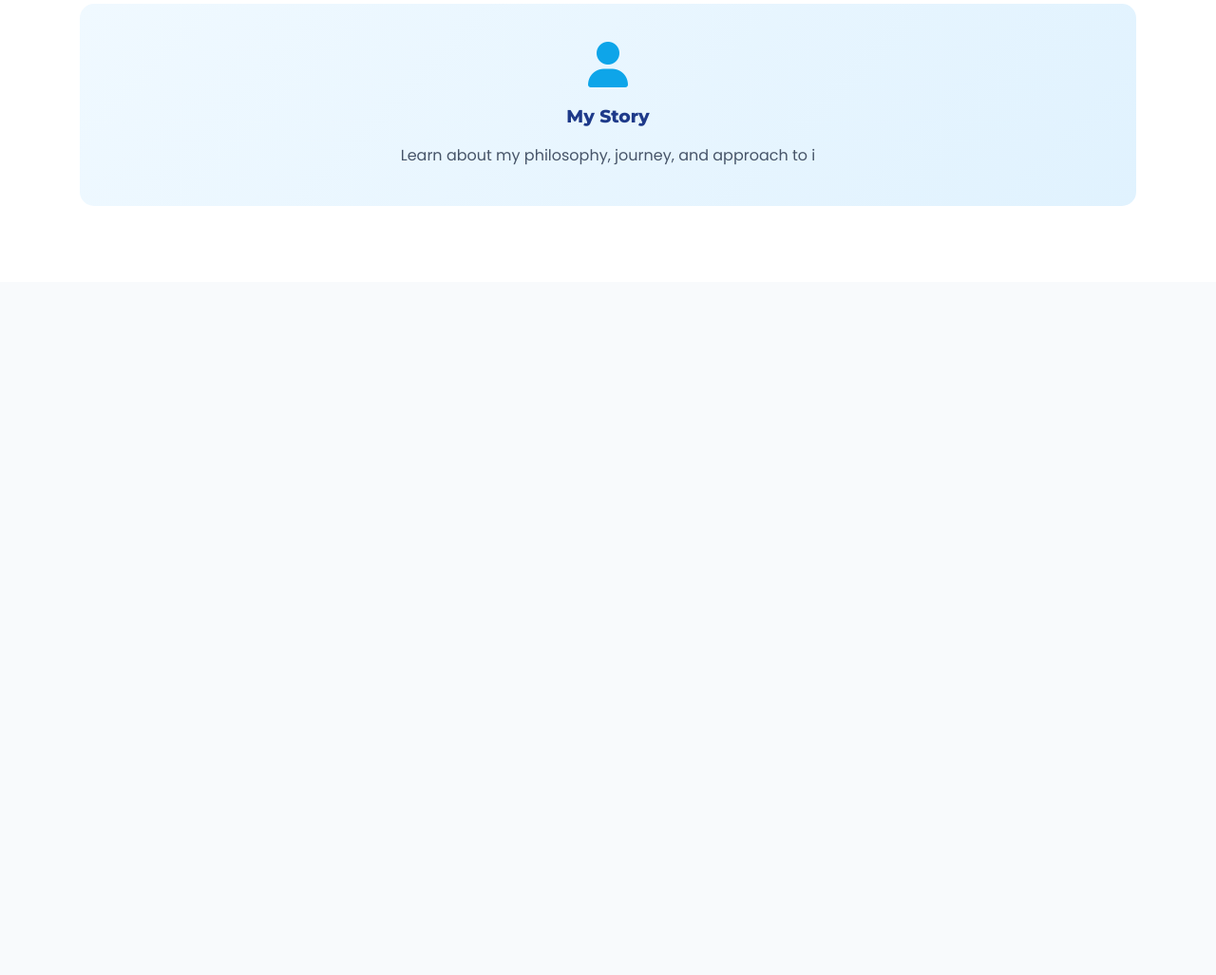
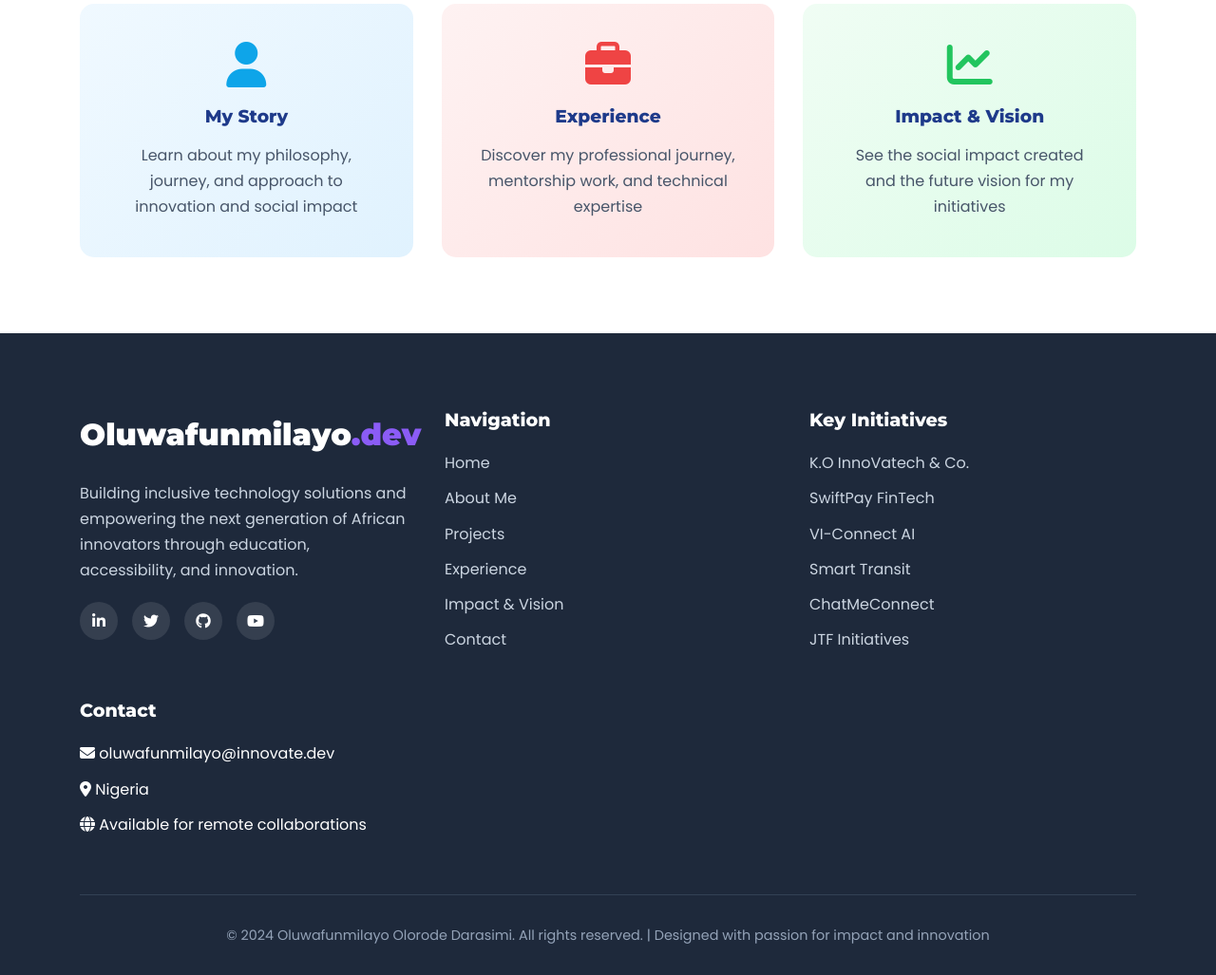
Before and after one commit to Darasmintz/Portfolio, a plain HTML site: page index.html in a window 1280 px wide. Shown: the part 2129-3156 px from the top of the page at 95% size. Before the commit the page ends 2426 px from the top, so only its background shows below. Drawn offline with Linux system fonts and the light colour scheme.

Commit message:
Enhance footer and add experience and impact sections
Updated footer content and added new sections for experience and impact.

```diff
--- a/index.html
+++ b/index.html
@@ -652,4 +652,116 @@
                     <div style="background: linear-gradient(135deg, #f0f9ff, #e0f2fe); padding: 40px; border-radius: 15px; text-align: center; transition: transform 0.3s; height: 100%;">
                         <i class="fas fa-user" style="font-size: 3rem; color: #0ea5e9; margin-bottom: 20px;"></i>
                         <h3 style="color: #1e3a8a; margin-bottom: 15px;">My Story</h3>
-                        <p style="color: #475569;">Learn about my philosophy, journey, and approach to i
+                        <p style="color: #475569;">Learn about my philosophy, journey, and approach to innovation and social impact</p>
+                    </div>
+                </a>
+
+                <a href="experience.html">
+                    <div style="background: linear-gradient(135deg, #fef2f2, #fee2e2); padding: 40px; border-radius: 15px; text-align: center; transition: transform 0.3s; height: 100%;">
+                        <i class="fas fa-briefcase" style="font-size: 3rem; color: #ef4444; margin-bottom: 20px;"></i>
+                        <h3 style="color: #1e3a8a; margin-bottom: 15px;">Experience</h3>
+                        <p style="color: #475569;">Discover my professional journey, mentorship work, and technical expertise</p>
+                    </div>
+                </a>
+
+                <a href="impact.html">
+                    <div style="background: linear-gradient(135deg, #f0fdf4, #dcfce7); padding: 40px; border-radius: 15px; text-align: center; transition: transform 0.3s; height: 100%;">
+                        <i class="fas fa-chart-line" style="font-size: 3rem; color: #22c55e; margin-bottom: 20px;"></i>
+                        <h3 style="color: #1e3a8a; margin-bottom: 15px;">Impact & Vision</h3>
+                        <p style="color: #475569;">See the social impact created and the future vision for my initiatives</p>
+                    </div>
+                </a>
+            </div>
+        </div>
+    </section>
+
+    <!-- Footer -->
+    <footer class="footer">
+        <div class="container">
+            <div class="footer-grid">
+                <div class="footer-brand">
+                    <div class="logo">Oluwafunmilayo<span>.dev</span></div>
+                    <p>Building inclusive technology solutions and empowering the next generation of African innovators through education, accessibility, and innovation.</p>
+                    <div class="social-links">
+                        <a href="#"><i class="fab fa-linkedin-in"></i></a>
+                        <a href="#"><i class="fab fa-twitter"></i></a>
+                        <a href="#"><i class="fab fa-github"></i></a>
+                        <a href="#"><i class="fab fa-youtube"></i></a>
+                    </div>
+                </div>
+
+                <div class="footer-links">
+                    <h3>Navigation</h3>
+                    <ul>
+                        <li><a href="index.html">Home</a></li>
+                        <li><a href="about.html">About Me</a></li>
+                        <li><a href="projects.html">Projects</a></li>
+                        <li><a href="experience.html">Experience</a></li>
+                        <li><a href="impact.html">Impact & Vision</a></li>
+                        <li><a href="contact.html">Contact</a></li>
+                    </ul>
+                </div>
+
+                <div class="footer-links">
+                    <h3>Key Initiatives</h3>
+                    <ul>
+                        <li><a href="projects.html#koinnovatech">K.O InnoVatech & Co.</a></li>
+                        <li><a href="projects.html#swiftpay">SwiftPay FinTech</a></li>
+                        <li><a href="projects.html#viconnect">VI-Connect AI</a></li>
+                        <li><a href="projects.html#smarttransit">Smart Transit</a></li>
+                        <li><a href="projects.html#chatmeconnect">ChatMeConnect</a></li>
+                        <li><a href="projects.html#jtf">JTF Initiatives</a></li>
+                    </ul>
+                </div>
+
+                <div class="footer-links">
+                    <h3>Contact</h3>
+                    <ul>
+                        <li><i class="fas fa-envelope"></i> oluwafunmilayo@innovate.dev</li>
+                        <li><i class="fas fa-map-marker-alt"></i> Nigeria</li>
+                        <li><i class="fas fa-globe"></i> Available for remote collaborations</li>
+                    </ul>
+                </div>
+            </div>
+
+            <div class="copyright">
+                <p>&copy; 2024 Oluwafunmilayo Olorode Darasimi. All rights reserved. | Designed with passion for impact and innovation</p>
+            </div>
+        </div>
+    </footer>
+
+    <script>
+        // Mobile Menu Toggle
+        const menuToggle = document.getElementById('menuToggle');
+        const navMenu = document.getElementById('navMenu');
+
+        menuToggle.addEventListener('click', () => {
+            navMenu.classList.toggle('active');
+            menuToggle.innerHTML = navMenu.classList.contains('active')
+                ? '<i class="fas fa-times"></i>'
+                : '<i class="fas fa-bars"></i>';
+        });
+
+        // Close menu when clicking on links
+        document.querySelectorAll('.nav-menu a').forEach(link => {
+            link.addEventListener('click', () => {
+                navMenu.classList.remove('active');
+                menuToggle.innerHTML = '<i class="fas fa-bars"></i>';
+            });
+        });
+
+        // Add hover effect to quick links
+        document.querySelectorAll('a').forEach(link => {
+            if (link.querySelector('div')) {
+                link.addEventListener('mouseenter', () => {
+                    link.querySelector('div').style.transform = 'translateY(-5px)';
+                });
+
+                link.addEventListener('mouseleave', () => {
+                    link.querySelector('div').style.transform = 'translateY(0)';
+                });
+            }
+        });
+    </script>
+</body>
+</html>
```
